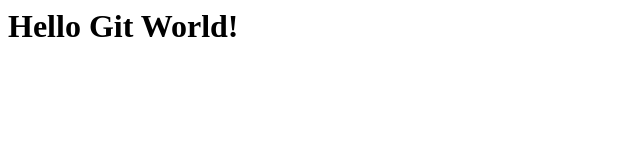
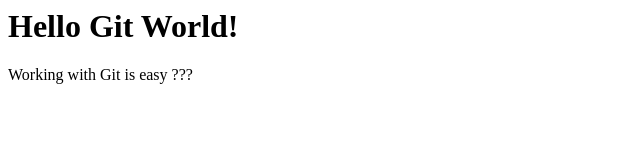
Before and after one commit to blogweb3/gitandGithubMasterclass, a plain HTML site: page index.html in a window 1280 px wide. Shown: the whole page, without its empty margins (0-640 px from the left). Drawn offline with Linux system fonts and the light colour scheme.

Commit message:
Add div and p

```diff
--- a/index.html
+++ b/index.html
@@ -1 +1,4 @@
-<h1>Hello Git World!   </h1>
+<h1>Hello Git World!</h1>
+<div>
+    <p>Working with Git is easy ??? </p>
+</div>
```
